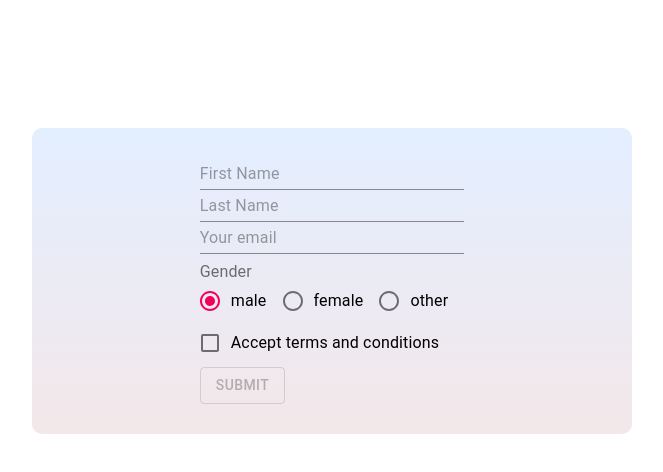
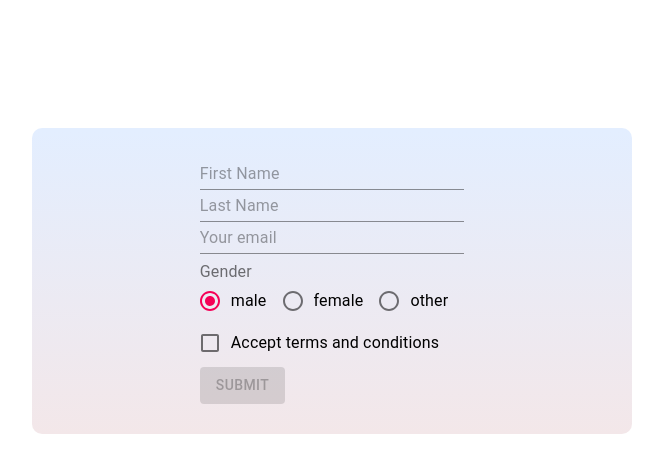
Before and after one commit to Grzegorz-Pietruszka/form-validation-formik-materialUi, a React (Create React App) app: page / in a window 1280 px wide. Shown: the top 472 px of the page, without its empty margins (308-971 px from the left). Built offline with nearby package versions, Linux system fonts and the light colour scheme.

Commit message:
code refactor, updated readme

```diff
--- a/src/components/RegisterForm.js
+++ b/src/components/RegisterForm.js
@@ -42,7 +42,7 @@ const FormAcceptConditions = ({label, ...props}) => {
     const errorText = meta && meta.error && meta.touched ? meta.error : '';
 
     return (
-        <FormControl component="fieldset">
+        <FormControl component='fieldset'>
             <FormControlLabel control={<Checkbox {...field} color='primary'/>} label={label}/>
             <FormHelperText error>{errorText}</FormHelperText>
         </FormControl>
@@ -80,7 +80,7 @@ const RegisterForm = () => {
                 }}
                 validationSchema={validationSchema}
             >
-                {({ isValid, dirty}) => (
+                {({isValid, dirty}) => (
                     <Form>
                         <div className={inputGroup}>
                             <FormTextInput name='firstName' type='input' placeholder='First Name'
@@ -89,7 +89,7 @@ const RegisterForm = () => {
                             <FormTextInput name='email' placeholder='Your email' type='input' className={textInput}/>
                         </div>
                         <div>
-                            <FormLabel component="legend">Gender</FormLabel>
+                            <FormLabel component='legend'>Gender</FormLabel>
                             <FormRadioButton name='gender' type='radio' value='male' label='male'/>
                             <FormRadioButton name='gender' type='radio' value='female' label='female'/>
                             <FormRadioButton name='gender' type='radio' value='other' label='other'/>
@@ -101,8 +101,8 @@ const RegisterForm = () => {
 
                         <div>
                             <Button type='submit'
-                                    variant='outlined'
-                                    color="primary"
+                                    variant='contained'
+                                    color='primary'
                                     disabled={!dirty || !isValid}>
                                 Submit
                             </Button>
```
